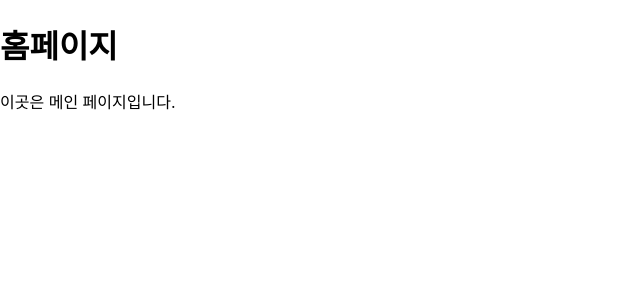
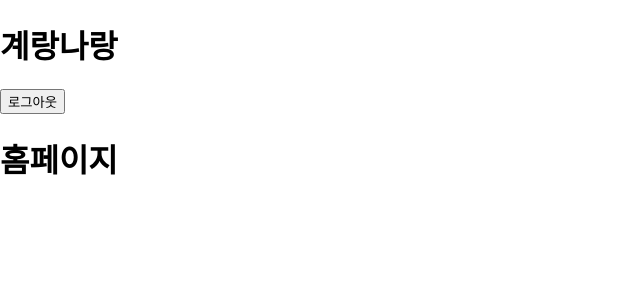
Before and after one commit to jh1759/gyerangnarang, a React (Create React App) app in the folder frontend/: page / in a window 1280 px wide. Shown: the top 300 px of the page, without its empty margins (0-640 px from the left). Built offline with nearby package versions, Linux system fonts and the light colour scheme.

Commit message:
Feat: Add logout functionality

```diff
--- a/frontend/src/App.js
+++ b/frontend/src/App.js
@@ -1,16 +1,19 @@
 import { BrowserRouter as Router, Routes, Route } from "react-router-dom";
 import Signup from "./pages/Signup";
-import Home from "./pages/Home";  // ✅ 정확한 경로 확인!
 import Login from "./pages/Login";
+import LogoutButton from "./components/LogoutButton";
 
 function App() {
     return (
         <Router>
+            <div>
+                <h1>계랑나랑</h1>
+                <LogoutButton /> {/* 로그아웃 버튼 추가 */}
+            </div>
             <Routes>
-                <Route path="/" element={<Home />} />
                 <Route path="/signup" element={<Signup />} />
                 <Route path="/login" element={<Login />} />
-
+                <Route path="/" element={<h1>홈페이지</h1>} />
             </Routes>
         </Router>
     );
--- /dev/null
+++ b/frontend/src/components/LogoutButton.js
@@ -0,0 +1,19 @@
+import { useNavigate } from "react-router-dom";
+
+function LogoutButton() {
+    const navigate = useNavigate();
+
+    const handleLogout = () => {
+        localStorage.removeItem("user"); // 저장된 사용자 정보 삭제
+        alert("로그아웃 되었습니다.");
+        navigate("/login"); // 로그인 페이지로 이동
+    };
+
+    return (
+        <button onClick={handleLogout}>
+            로그아웃
+        </button>
+    );
+}
+
+export default LogoutButton;
```
